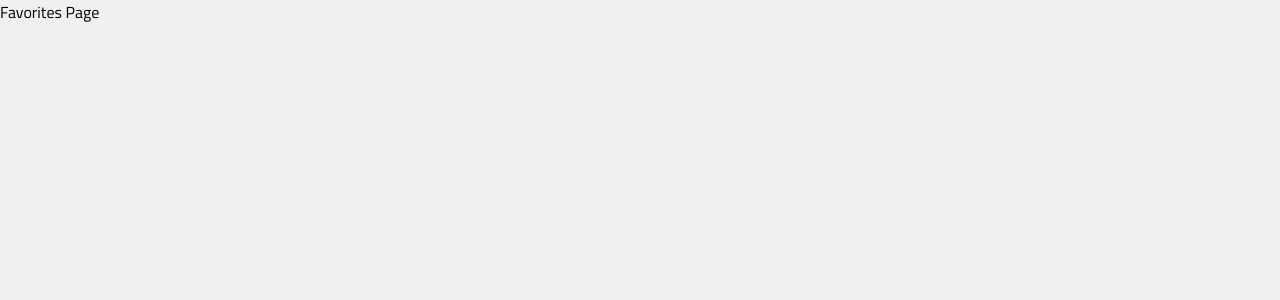
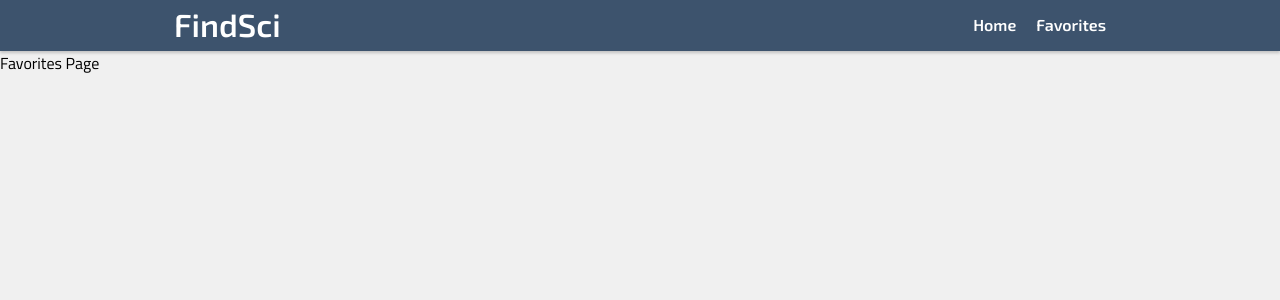
Before and after one commit to oguiaugusto/mettzer-challenge, a React (Create React App) app: page /favorites in a window 1280 px wide. Shown: the top 300 px of the page. Built offline with nearby package versions, Linux system fonts and the light colour scheme.

Commit message:
feat: add header to home and favorites pages

```diff
--- a/src/pages/Favorites.tsx
+++ b/src/pages/Favorites.tsx
@@ -1,8 +1,12 @@
 import React from 'react';
+import Header from '../components/Header';
 
 const Favorites: React.FC = () => {
   return (
-    <div>Favorites Page</div>
+    <div>
+      <Header />
+      <p>Favorites Page</p>
+    </div>
   );
 };
 
--- a/src/pages/Home.tsx
+++ b/src/pages/Home.tsx
@@ -1,8 +1,12 @@
 import React from 'react';
+import Header from '../components/Header';
 
 const Home: React.FC = () => {
   return (
-    <div>Home Page</div>
+    <div>
+      <Header />
+      <p>Home Page</p>
+    </div>
   );
 };
 
```
